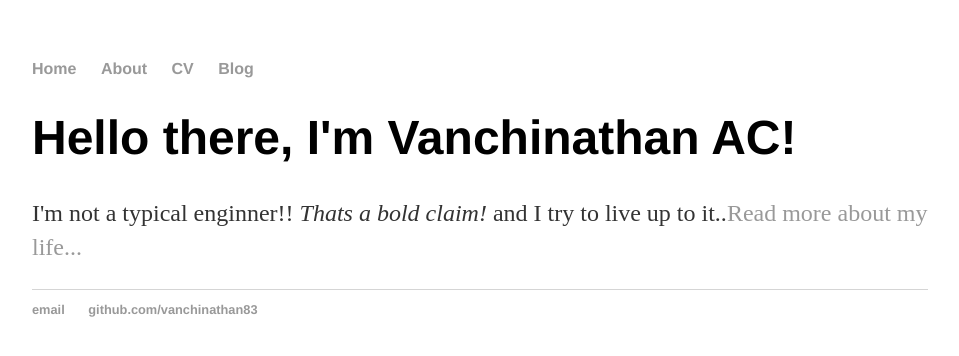
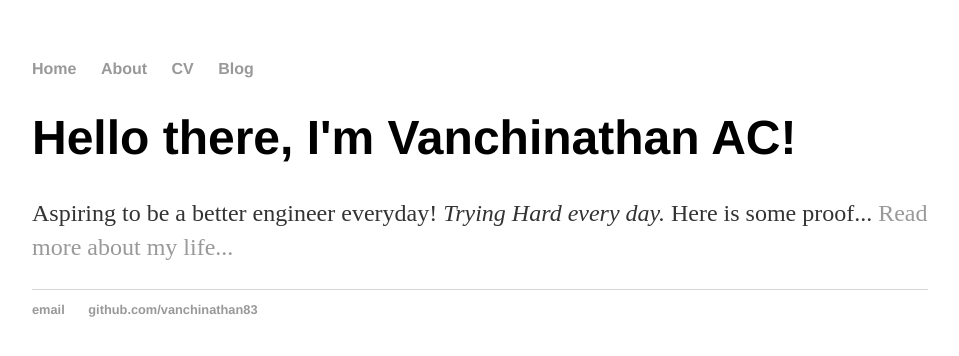
Before and after one commit to vanchinathan83/vanchinathan83.github.io, a Jekyll site: the page built from index.html, in a window 1280 px wide. Shown: the top 356 px of the page, without its empty margins (160-1119 px from the left). Built offline with Jekyll 4.4.1, drawn with Linux system fonts in a browser that asks for light colours.

Commit message:
replacing with layout content

```diff
--- a/index.html
+++ b/index.html
@@ -1,29 +1,8 @@
-<!DOCTYPE html>
-<html>
-	<head>
-		<title>Vanchinathan, Engineer-Student-And a Horrible Wood Worker</title>
-		<link rel="stylesheet" type="text/css" href="/css/main.css">
-	</head>
-	<body>
-		<nav>
-    		<ul>
-        		<li><a href="/">Home</a></li>
-	        	<li><a href="/about">About</a></li>
-        		<li><a href="/cv">CV</a></li>
-        		<li><a href="/blog">Blog</a></li>
-    		</ul>
-		</nav>
-		<div class="container">
-    		<div class="blurb">
-        		<h1>Hello there, I'm Vanchinathan AC!</h1>
-				<p>I'm not a typical enginner!! <em>Thats a bold claim!</em> and I try to live up to it..<a href="/about">Read more about my life...</a></p>
-    		</div><!-- /.blurb -->
-		</div><!-- /.container -->
-		<footer>
-    		<ul>
-        		<li><a href="mailto:ac.vanchinathan@gmail.com">email</a></li>
-        		<li><a href="https://github.com/vanchinathan83">github.com/vanchinathan83</a></li>
-			</ul>
-		</footer>
-	</body>
-</html>
+---
+layout: default
+title: Vanchinathan, Engineer - Student - Not so great Wood Worker
+---
+<div class="blurb">
+	<h1>Hello there, I'm Vanchinathan AC!</h1>
+	<p>Aspiring to be a better engineer everyday! <em>Trying Hard every day.</em> Here is some proof... <a href="/about">Read more about my life...</a></p>
+</div><!-- /.blurb -->
```
